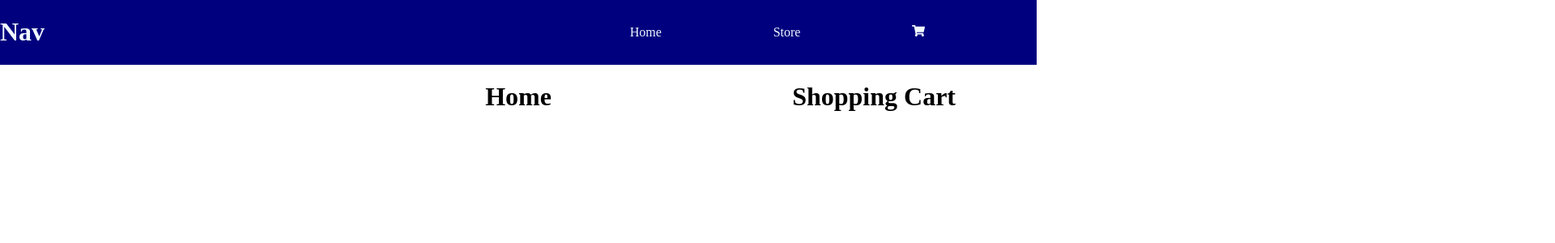
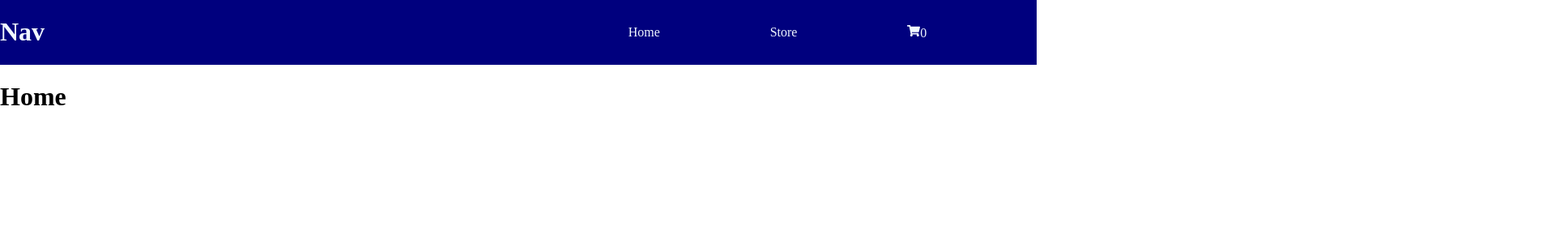
Before and after one commit to spuddister/shopping-cart-project, a React (Create React App) app: page / in a window 1280 px wide. Shown: the top 300 px of the page at 81% size, 1920 px wide, since content can reach past the window. Built offline with nearby package versions, Linux system fonts and the light colour scheme.

Commit message:
Shopping cart hide and show buttons now functional. Cart icon shows total number of items in it.

```diff
--- a/src/App.css
+++ b/src/App.css
@@ -1,42 +1,9 @@
 body {
   margin: 0;
+  height: 100%;
 }
 .App {
-  text-align: center;
+  display: grid;
+
   position: relative;
 }
-
-.App-logo {
-  height: 40vmin;
-  pointer-events: none;
-}
-
-@media (prefers-reduced-motion: no-preference) {
-  .App-logo {
-    animation: App-logo-spin infinite 20s linear;
-  }
-}
-
-.App-header {
-  background-color: #282c34;
-  min-height: 100vh;
-  display: flex;
-  flex-direction: column;
-  align-items: center;
-  justify-content: center;
-  font-size: calc(10px + 2vmin);
-  color: white;
-}
-
-.App-link {
-  color: #61dafb;
-}
-
-@keyframes App-logo-spin {
-  from {
-    transform: rotate(0deg);
-  }
-  to {
-    transform: rotate(360deg);
-  }
-}
--- a/src/App.js
+++ b/src/App.js
@@ -8,6 +8,7 @@ import ShoppingCart from "./Components/ShoppingCart/ShoppingCart";
 
 function App() {
   const [cart, setCart] = useState({});
+  const [cartVisible, setCartVisible] = useState(false);
 
   //write test for both addtoCart and removefromcart
   const addToCart = (item) => {
@@ -34,14 +35,20 @@ function App() {
     setCart(tempCart);
   };
 
+  const toggleCartVisible = () => {
+    cartVisible ? setCartVisible(false) : setCartVisible(true);
+  };
+
   return (
     <BrowserRouter>
-      <div className="app">
-        <Nav cartSize={cart.length} />
+      <div className="App">
+        <Nav cart={cart} toggleCartVisible={toggleCartVisible} />
         <ShoppingCart
+          modalClass={cartVisible ? "modal-out" : "modal-in"}
           cart={cart}
           addToCart={addToCart}
           removeFromCart={removeFromCart}
+          toggleCartVisible={toggleCartVisible}
         />
         <Routes>
           <Route exact path="/" element={<Home />} />
--- a/src/Components/Nav/Nav.css
+++ b/src/Components/Nav/Nav.css
@@ -5,6 +5,11 @@
   background-color: rgb(0, 0, 126);
   position: sticky;
   top: 0;
+  width: 100%;
+  /* max-width: 80rem; */
+  /* margin-left: auto; */
+  /* margin-right: auto; */
+  max-height: 90px;
 }
 
 .links-wrapper {
--- a/src/Components/Nav/Nav.js
+++ b/src/Components/Nav/Nav.js
@@ -2,7 +2,13 @@ import "./Nav.css";
 import { NavLink } from "react-router-dom";
 import { FaShoppingCart } from "react-icons/fa";
 
-function Nav() {
+function Nav({ cart, toggleCartVisible }) {
+  const itemCount = Object.keys(cart)[0]
+    ? Object.keys(cart)
+        .map((key) => cart[key].count)
+        .reduce((sum, next) => sum + next)
+    : 0;
+
   return (
     <div className="Nav">
       <div className="logo-wrapper">
@@ -26,12 +32,13 @@ function Nav() {
           Store
         </NavLink>
         <NavLink
-          onClick={() => console.log("Shopping cart ON")}
+          onClick={() => toggleCartVisible()}
           className={({ isActive, isPending }) =>
             isPending ? "pending" : isActive ? "active" : ""
           }
         >
           <FaShoppingCart />
+          <span className="item-count">{itemCount}</span>
         </NavLink>
       </div>
     </div>
--- a/src/Components/ShoppingCart/ShoppingCart.css
+++ b/src/Components/ShoppingCart/ShoppingCart.css
@@ -1,4 +1,13 @@
 .ShoppingCart {
   position: absolute;
-  right: 100px;
+  top: 90px;
+  height: 100%;
+  width: 30%;
 }
+.modal-out {
+  right: 0;
+  background-color: aquamarine;
+}
+.modal-in {
+  right: -100%;
+}
--- a/src/Components/ShoppingCart/ShoppingCart.js
+++ b/src/Components/ShoppingCart/ShoppingCart.js
@@ -2,11 +2,21 @@ import "./ShoppingCart.css";
 import CartItem from "./CartItem/CartItem";
 import React from "react";
 
-function ShoppingCart({ cart, addToCart, removeFromCart }) {
+function ShoppingCart({
+  modalClass,
+  cart,
+  addToCart,
+  removeFromCart,
+  toggleCartVisible,
+}) {
   const cartArray = Object.keys(cart);
   return (
-    <div className="ShoppingCart">
+    <div className={`ShoppingCart ${modalClass}`}>
       <h1>Shopping Cart</h1>
+      <button onClick={() => toggleCartVisible()}>x</button>
+      {cartArray.length === 0 ? (
+        <p>Your cart is currently empty.</p>
+      ) : (
         <ul>
           {cartArray.map((itemID) => {
             return (
@@ -20,6 +30,7 @@ function ShoppingCart({ cart, addToCart, removeFromCart }) {
             );
           })}
         </ul>
+      )}
     </div>
   );
 }
--- a/src/Components/Store/Store.css
+++ b/src/Components/Store/Store.css
@@ -0,0 +1,10 @@
+.Store {
+  display: flex;
+  flex-direction: column;
+  align-items: center;
+  max-height: 100%;
+  width: 100%;
+  overflow: scroll;
+  border: red solid 1px;
+  padding-right: 30%;
+}
--- a/src/Components/Store/Store.js
+++ b/src/Components/Store/Store.js
@@ -9,7 +9,7 @@ function Store({ addToCart, removeFromCart }) {
   useEffect(() => {
     function fetchStoreItems() {
       setIsLoaded(false);
-      const fetchedStoreContent = fetch("https://fakestoreapi.com/products")
+      fetch("https://fakestoreapi.com/products")
         .then((res) => res.json())
         .then((json) => {
           // console.log("inside fetch:", json);
```
Lines whose indentation alone changed are shown as unchanged.
